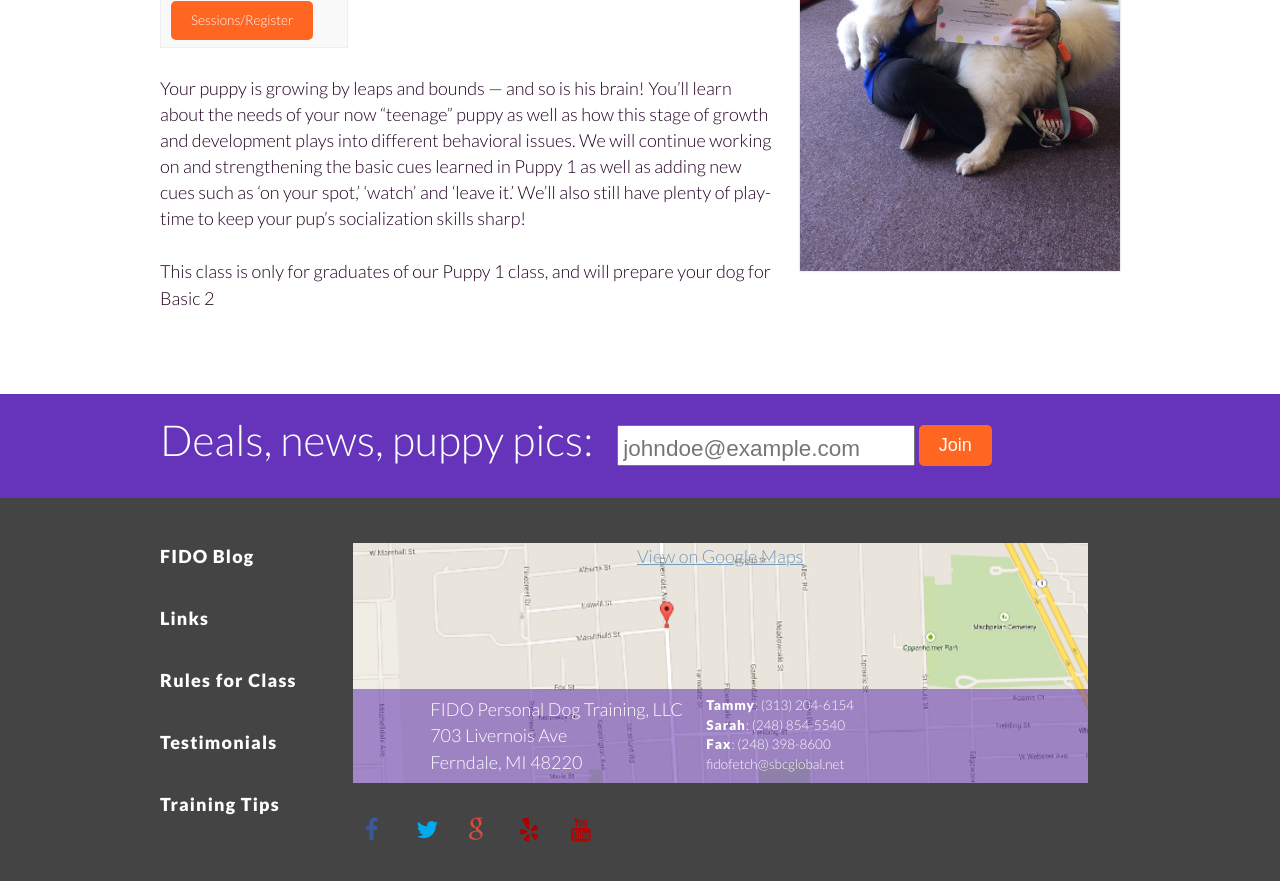
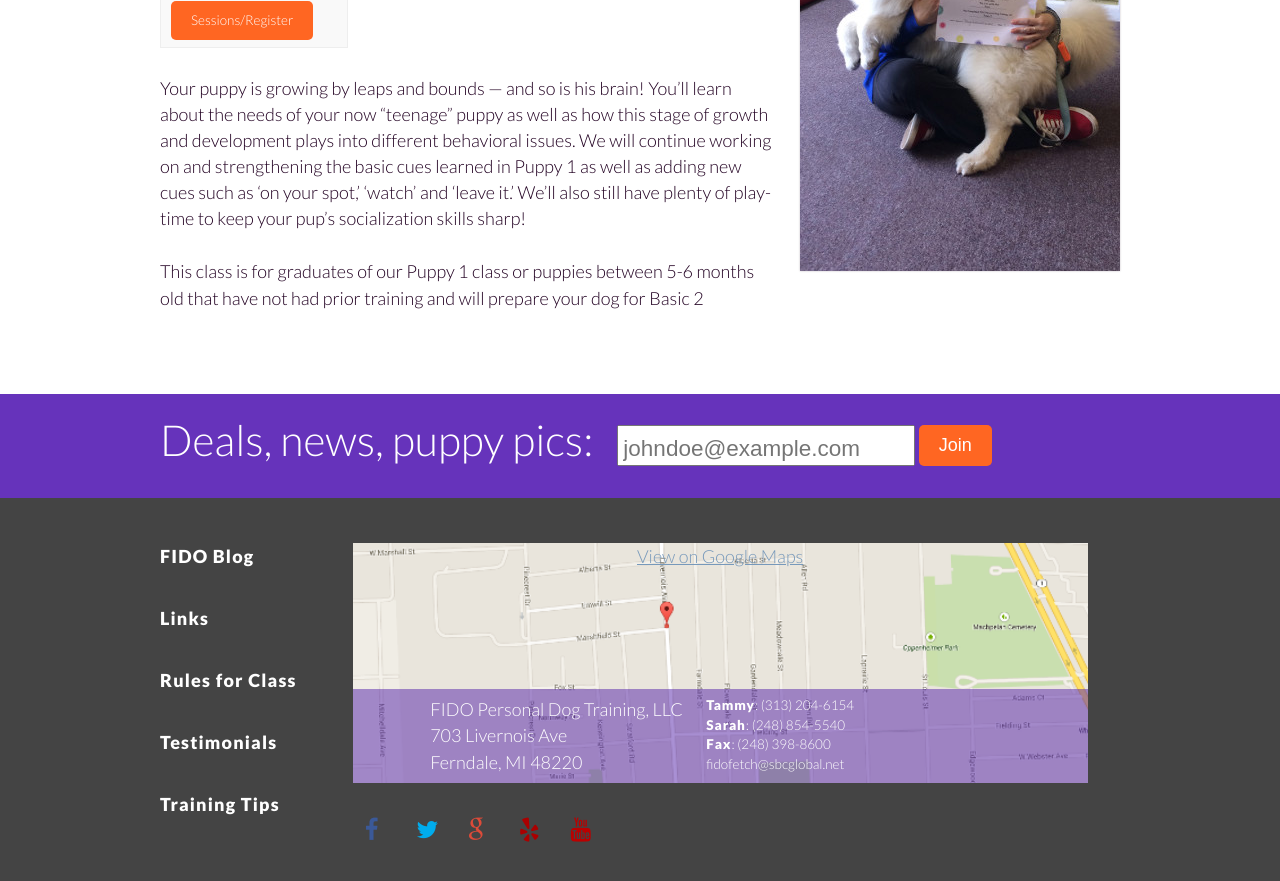
Before and after one commit to fidodogtraining/fidodogtraining.github.io, a Jekyll site: the page built from _classes/puppy-2.md, in a window 1280 px wide and 900 px high, scrolled down 504 px. Shown: the top 881 px of the window. Built offline with Jekyll 4.4.1, drawn with Linux system fonts in a browser that asks for light colours.

Commit message:
Update puppy-2.md

```diff
--- a/_classes/puppy-2.md
+++ b/_classes/puppy-2.md
@@ -16,4 +16,5 @@ and strengthening the basic cues learned in Puppy 1 as well as adding new cues
 such as ‘on your spot,’ ‘watch’ and ‘leave it.’ We’ll also still have plenty of
 playtime to keep your pup’s socialization skills sharp!
 
-This class is only for graduates of our Puppy 1 class, and will prepare your dog for Basic 2
+This class is for graduates of our Puppy 1 class or puppies between 5-6 months old that have not had prior training and will
+prepare your dog for Basic 2
```
